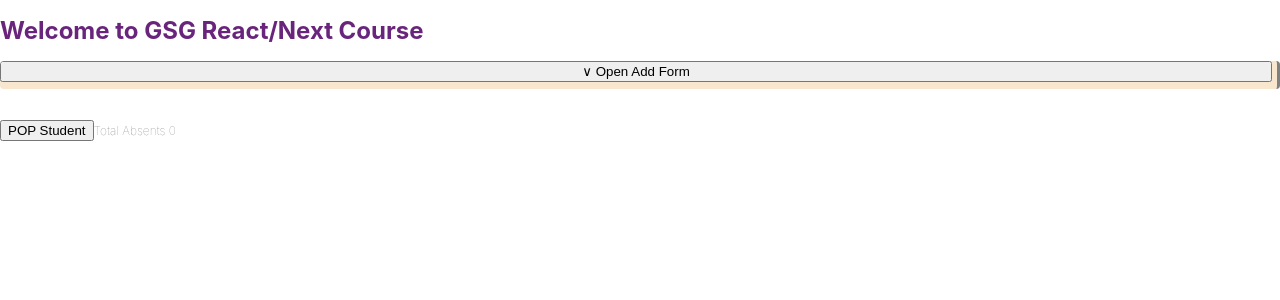
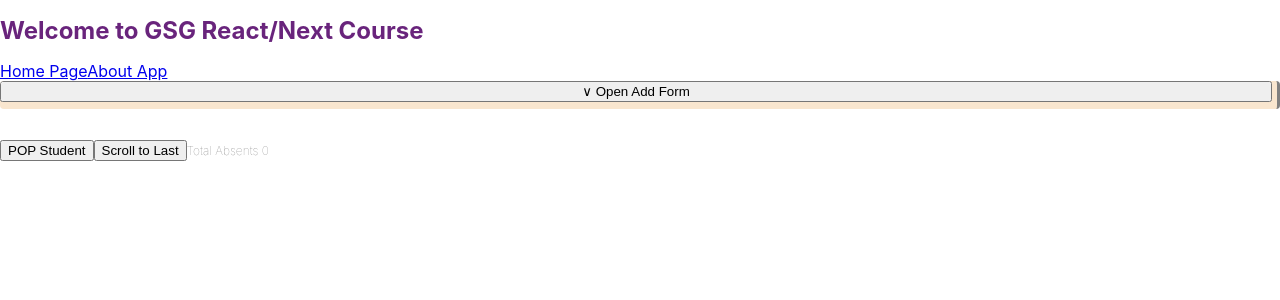
Before and after one commit to SallyAlsfadi/GSG_React, a React (Create React App) app in the folder student-app/: page / in a window 1280 px wide. Shown: the top 300 px of the page. Built offline with nearby package versions, Linux system fonts and the light colour scheme; the HTML template or start-up script is replaced by a standard one.

Commit message:
routings

```diff
--- a/student-app/src/App.tsx
+++ b/student-app/src/App.tsx
@@ -1,10 +1,11 @@
-import { useState, useEffect } from "react";
 import "./App.css";
 import { IStudent } from "./types";
-
-import Student from "./components/student/student.component";
-import AddForm from "./components/add-form/add-form.component";
 import useLocalStorage from "./hooks/local-storage.hook";
+import Main from "./screens/Main.screen";
+import About from "./screens/About.screen";
+import NotFound from "./screens/NotFound.screen";
+import { useEffect, useRef, useState } from "react";
+import { BrowserRouter, Link, Route, Routes } from "react-router-dom";
 
 //const COURSES_LIST: string[] = ["React", "HTML", "CSS"];
 /*const INITIAL_LIST: Array<IStudent> = [
@@ -46,67 +47,23 @@ import useLocalStorage from "./hooks/local-storage.hook";
 ]; */
 
 function App() {
-  const [studentsList, setStudentsList] = useState<IStudent[]>([]);
-  const [totalAbsents, setTotalAbsents] = useState(0);
-
-  const { storedData } = useLocalStorage(studentsList, "students-list");
-
-  useEffect(() => {
-    const stdList: IStudent[] = storedData || [];
-
-    const totalAbsents = stdList.reduce((prev, cur) => {
-      return prev + cur.absents;
-    }, 0);
-    setStudentsList(stdList || []);
-    setTotalAbsents(totalAbsents);
-  }, [storedData]);
-
-  const removeFirst = () => {
-    const newList = [...studentsList];
-    newList.shift();
-    setStudentsList(newList);
-  };
-
-  const handleAbsentChange = (id: string, change: number) => {
-    setTotalAbsents(totalAbsents + change);
-
-    setStudentsList(
-      studentsList.map((std) =>
-        std.id === id ? { ...std, absents: std.absents + change } : std
-      )
-    );
-  };
-
-  const handleAddStudent = (newStudent: IStudent) => {
-    setStudentsList([newStudent, ...studentsList]);
-  };
-
   const h1Style = { color: "#69247C", fontSize: "24px" };
 
   return (
     <div className="main wrapper">
       <h1 style={h1Style}>Welcome to GSG React/Next Course</h1>
-      <AddForm className="addForm" onSubmit={handleAddStudent} />
-      <div className="stats">
-        <button onClick={removeFirst}>POP Student</button>
-        <b style={{ fontSize: "12px", fontWeight: 100, color: "gray" }}>
-          Total Absents {totalAbsents}
-        </b>
-      </div>
-      {studentsList.map((student) => (
-        <Student
-          key={student.id}
-          id={student.id}
-          name={student.name}
-          absents={student.absents}
-          age={student.age}
-          isGraduated={student.isGraduated}
-          coursesList={student.coursesList}
-          onAbsentChange={handleAbsentChange}
-        />
-      ))}
+      <BrowserRouter>
+        <nav>
+          <Link to="/">Home Page</Link>
+          <Link to="/about">About App</Link>
+        </nav>
+        <Routes>
+          <Route path="/" element={<Main />}></Route>
+          <Route path="/about" element={<About />}></Route>
+          <Route path="*" element={<NotFound />}></Route>
+        </Routes>
+      </BrowserRouter>
     </div>
   );
 }
-
 export default App;
```
